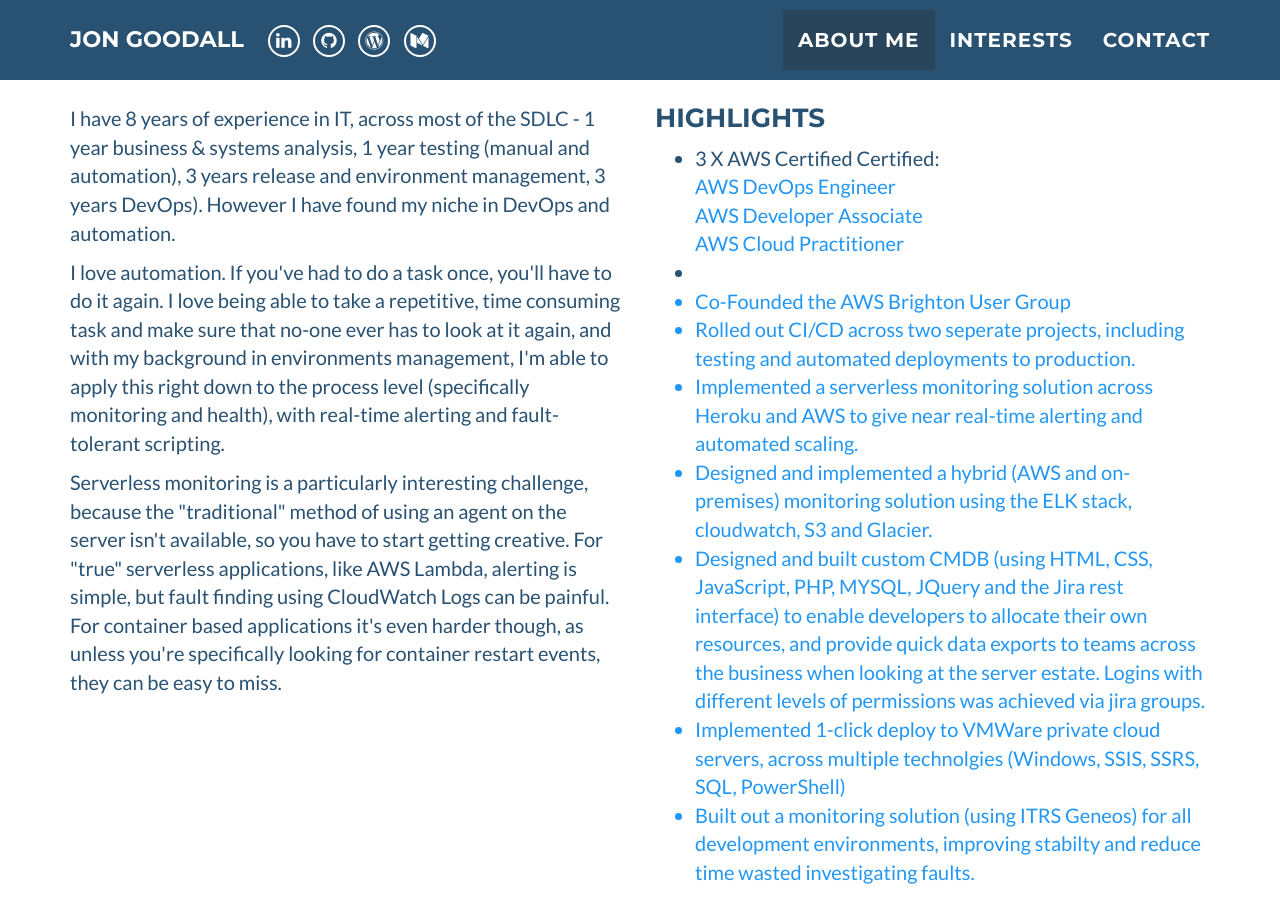
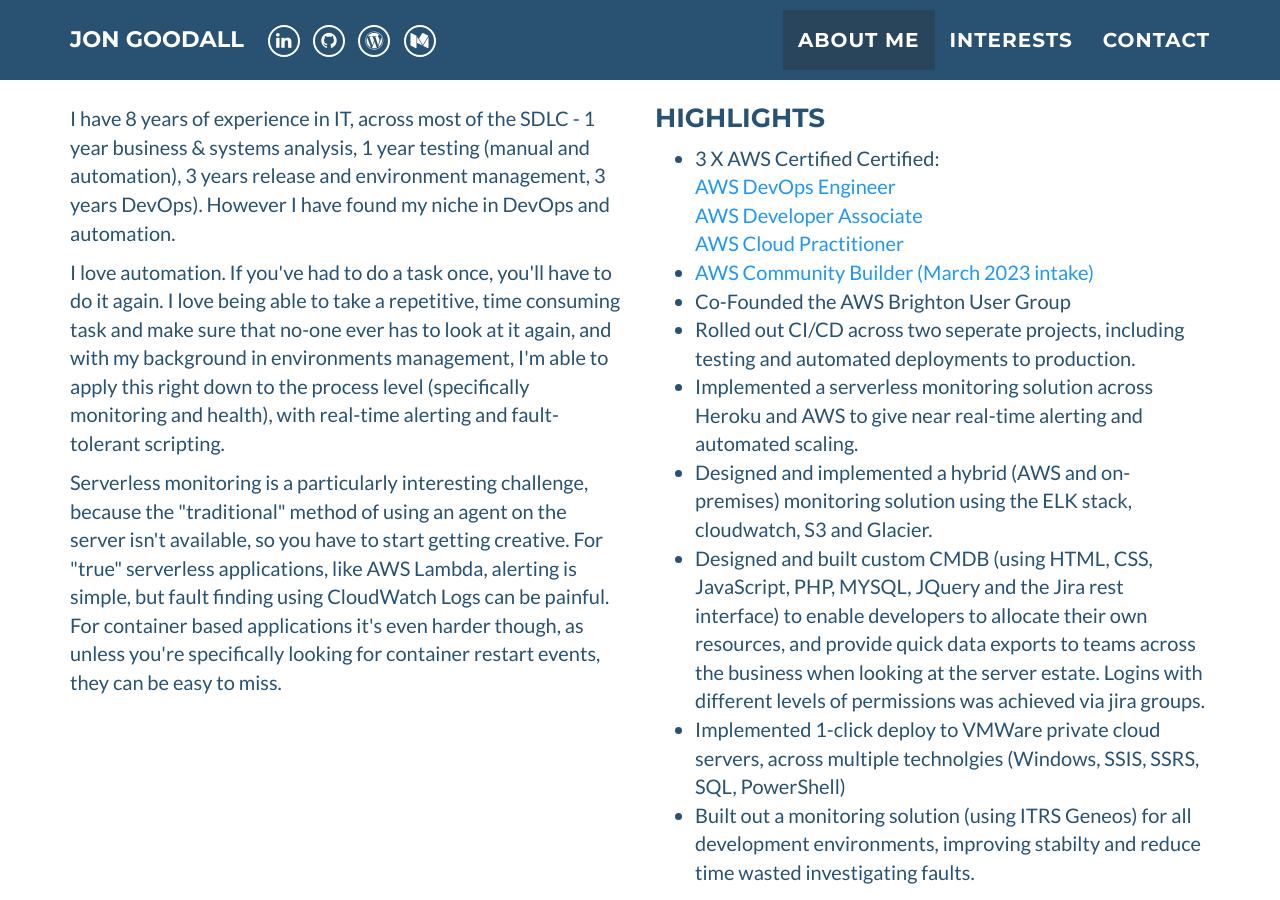
Before and after one commit to jdgoodall1/jdgoodall1.github.io, a Jekyll site: the page built from index.html, in a window 1280 px wide and 900 px high, scrolled down 612 px. Built offline with Jekyll 4.4.1, drawn with Linux system fonts in a browser that asks for light colours.

Commit message:
Update about_me.html

```diff
--- a/_includes/about_me.html
+++ b/_includes/about_me.html
@@ -29,7 +29,7 @@
                         <a href="https://www.credly.com/badges/690ba7a6-1b19-4a17-9938-79bb172242ca/">AWS Cloud Practitioner</a><br />
                     </li>
                     <li>
-                        <a href="https://aws.amazon.com/developer/community/community-builders/community-builders-directory/?cb-cards.sort-by=item.additionalFields.cbName&cb-cards.sort-order=asc&awsf.builder-category=*all&awsf.location=*all&awsf.year=*all&cb-cards.q=jon%2Bgoodall&cb-cards.q_operator=AND>"AWS Community Builder (March 2023 intake)</a>
+                        <a href="https://aws.amazon.com/developer/community/community-builders/community-builders-directory/?cb-cards.sort-by=item.additionalFields.cbName&cb-cards.sort-order=asc&awsf.builder-category=*all&awsf.location=*all&awsf.year=*all&cb-cards.q=jon%2Bgoodall&cb-cards.q_operator=AND">AWS Community Builder (March 2023 intake)</a>
                     </li>
                     <li>
                         Co-Founded the AWS Brighton User Group
```
